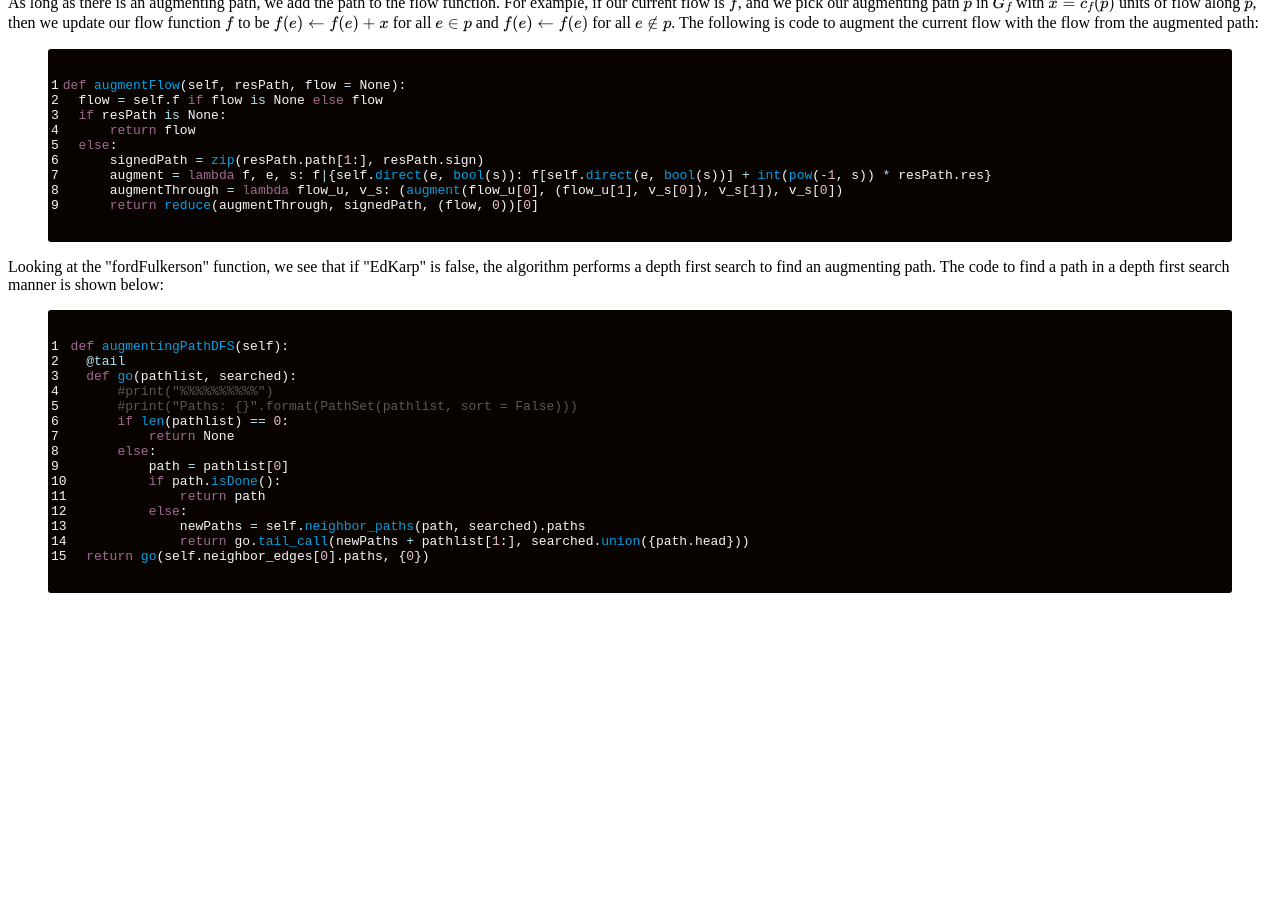
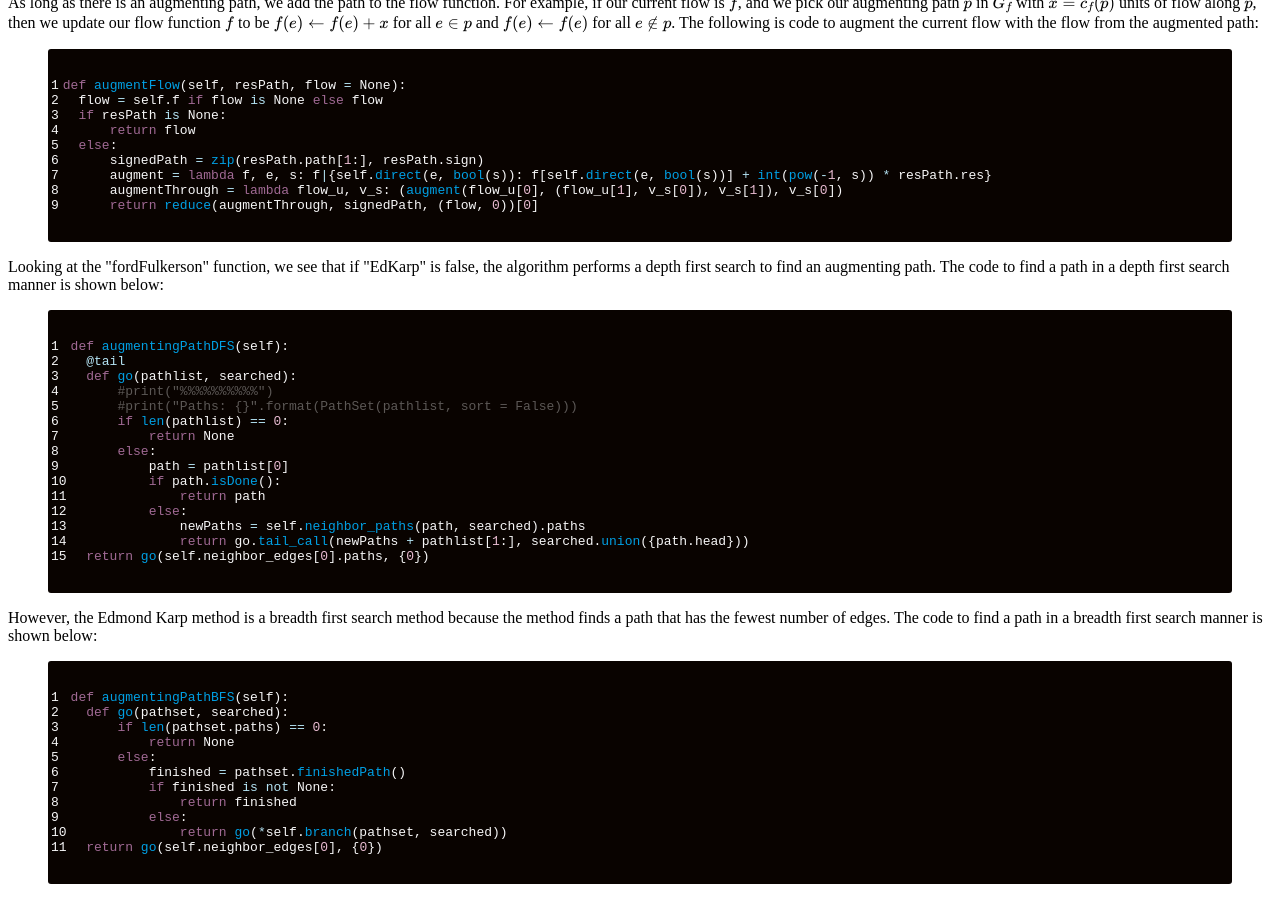
Before and after one commit to CategorIAN/categorian.github.io, a Jekyll site: the page built from projects/msu/csci_532/network_flows.md, in a window 1280 px wide and 900 px high, scrolled down 942 px. Built offline with Jekyll 4.4.1, drawn with Linux system fonts in a browser that asks for light colours; formulas are drawn with MathJax 3; before the commit the page ends 1551 px from its top, so only the background shows below that.

Commit message:
Update network_flows.md

```diff
--- a/projects/msu/csci_532/network_flows.md
+++ b/projects/msu/csci_532/network_flows.md
@@ -90,3 +90,20 @@ def augmentingPathDFS(self):
   return go(self.neighbor_edges[0].paths, {0})
 {%endhighlight%}
 </p>
+
+<p>
+However, the Edmond Karp method is a breadth first search method because the method finds a path that has the fewest number of edges. The code to find a path in a breadth first search manner is shown below:
+{%highlight python linenos%}
+def augmentingPathBFS(self):
+  def go(pathset, searched):
+      if len(pathset.paths) == 0:
+          return None
+      else:
+          finished = pathset.finishedPath()
+          if finished is not None:
+              return finished
+          else:
+              return go(*self.branch(pathset, searched))
+  return go(self.neighbor_edges[0], {0})
+{%endhighlight%}
+</p>
```
